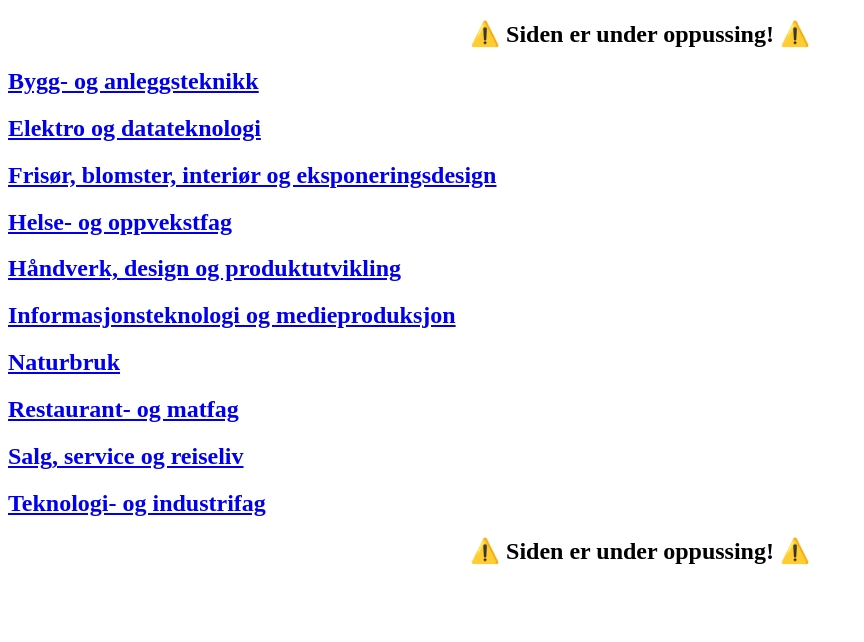
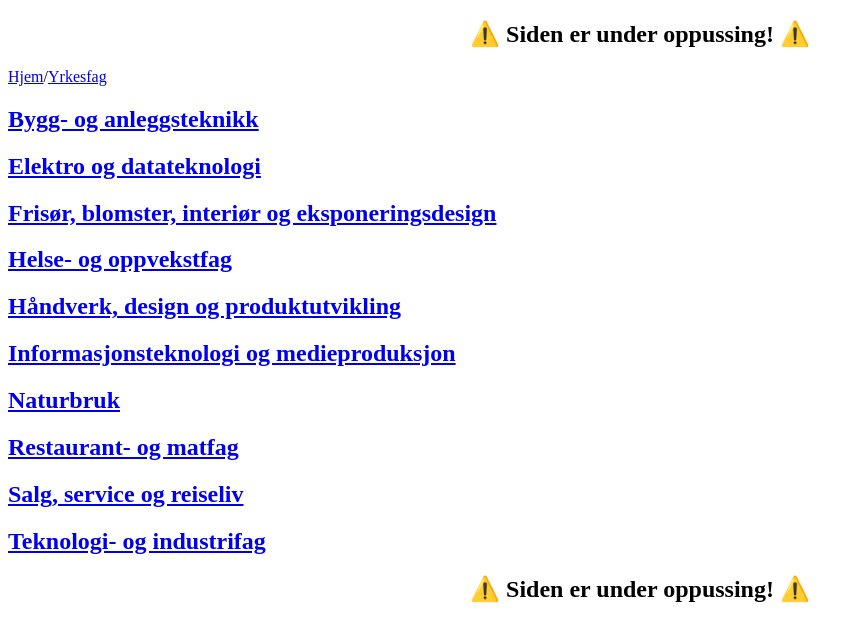
Before and after one commit to HermanErKu/fravaerskalkulator-react, a React (Create React App) app: page /yrkesfag in a window 1280 px wide. Shown: the top 642 px of the page, without its empty margins (0-864 px from the left). Built offline with nearby package versions, Linux system fonts and the light colour scheme.

Commit message:
started adding breadcrumbs navigation

```diff
--- a/package.json
+++ b/package.json
@@ -3,6 +3,10 @@
   "version": "0.1.0",
   "private": true,
   "dependencies": {
+    "@emotion/react": "^11.11.4",
+    "@emotion/styled": "^11.11.5",
+    "@mui/icons-material": "^5.15.19",
+    "@mui/material": "^5.15.19",
     "@testing-library/jest-dom": "^5.17.0",
     "@testing-library/react": "^13.4.0",
     "@testing-library/user-event": "^13.5.0",
--- a/src/pages/Yrkesfag.js
+++ b/src/pages/Yrkesfag.js
@@ -1,6 +1,5 @@
 import App from '../App';
 import { useSearchParams } from "react-router-dom"
-
 
 import Bygg from '../pages/yrkesfag/Bygg';
 import Elektro from '../pages/yrkesfag/Elektro';
@@ -23,6 +22,13 @@ const Yrkesfag = () => {
     return (
       <div>
         <h2 style={{ textAlign: 'center' }}>⚠️ Siden er under oppussing! ⚠️</h2>
+
+        <div className='breadCrumbsContainer'>
+          <a href='/' color='inherit'>Hjem</a>
+          /
+          <a href='/yrkesfag' color='text.primary'>Yrkesfag</a>
+        </div>
+
         {/*<App/>*/}
         <div id="linjeContainer">
           <a href="/yrkesfag?linjeId=0"> <div className="linje" id="bygg"> <h2>Bygg- og anleggsteknikk</h2> </div> </a>
@@ -79,14 +85,11 @@ const Yrkesfag = () => {
     return (
       <TIF />
     );
-
   } else {
     return (
       <h1>siden finnes ikke</h1>
     );
   }
-
-
 };
 
 export default Yrkesfag;
--- a/src/pages/yrkesfag/Bygg.js
+++ b/src/pages/yrkesfag/Bygg.js
@@ -1,9 +1,20 @@
 
 
 const Bygg = () => {
-    return (
-        <h1>Bygg</h1>
-    );
+  return (
+    <div>
+      <div className='breadCrumbsContainer'>
+        <a href='/' color='inherit'>Hjem</a>
+        /
+        <a href='/yrkesfag' color='text.primary'>Yrkesfag</a>
+        /
+        <a href='/yrkesfag?linjeId=0' color='text.primary'>Bygg- og anleggsteknikk</a>
+      </div>
+
+
+      <h1>Bygg- og anleggsteknikk</h1>
+    </div>
+  );
 }
 
 export default Bygg;
--- a/src/pages/yrkesfag/Elektro.js
+++ b/src/pages/yrkesfag/Elektro.js
@@ -1,9 +1,11 @@
 
 
 const Elektro = () => {
-    return (
-        <h1>Elektro</h1>
-    );
+  return (
+    <div>
+      <h1>Elektro</h1>
+    </div>
+  );
 }
 
 export default Elektro;
--- a/src/pages/yrkesfag/Frisør.js
+++ b/src/pages/yrkesfag/Frisør.js
@@ -1,9 +1,11 @@
 
 
 const Frisør = () => {
-    return (
-        <h1>Frisør</h1>
-    );
+  return (
+    <div>
+      <h1>Frisør</h1>
+    </div>
+  );
 }
 
 export default Frisør;
```
Also changed, not shown: 1 other file (tests, documents, lock files or other folders).
